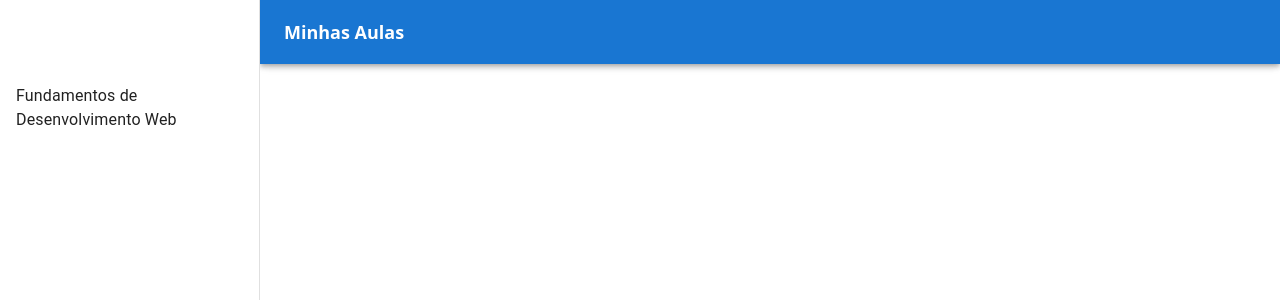
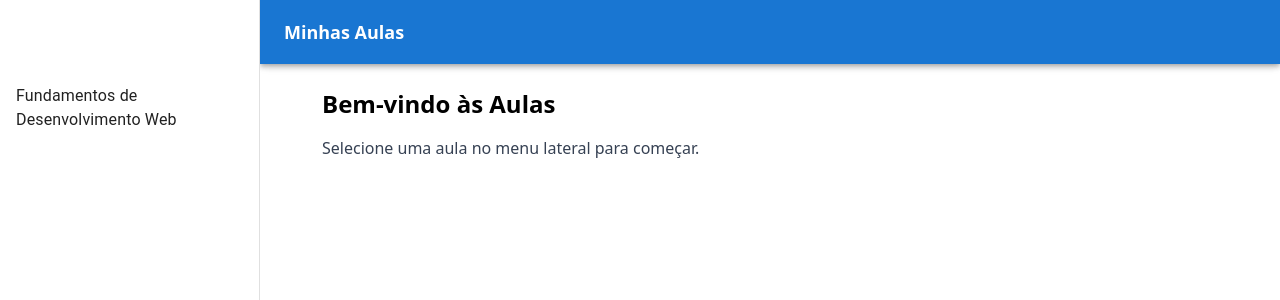
Before and after one commit to ezefferth/z-class, a Next.js app: page / in a window 1280 px wide. Shown: the top 300 px of the page. Built offline with nearby package versions, Linux system fonts and the light colour scheme; some icons are missing.

Commit message:
ajustes para build

```diff
--- a/package.json
+++ b/package.json
@@ -19,8 +19,7 @@
     "prismjs": "^1.30.0",
     "react": "19.2.1",
     "react-dom": "19.2.1",
-    "react-icons": "^5.5.0",
-    "react-router-dom": "^7.10.1"
+    "react-icons": "^5.5.0"
   },
   "devDependencies": {
     "@tailwindcss/postcss": "^4",
@@ -28,6 +27,7 @@
     "@types/prismjs": "^1.26.5",
     "@types/react": "^19",
     "@types/react-dom": "^19",
+    "baseline-browser-mapping": "^2.9.19",
     "eslint": "^9",
     "eslint-config-next": "16.0.8",
     "tailwindcss": "^4.1.17",
--- a/src/app/aulas/fudDevWeb/aula0/index.tsx
+++ b/src/app/aulas/fundamentosdedesenvolvimentoweb/aula0/page.tsx
@@ -2,7 +2,7 @@
 
 import LayoutAula from "@/src/components/layoutAula";
 
-export default function Aula0() {
+export default function Page() {
   return (
     <LayoutAula titulo="Aula 0 – Apresentação da Disciplina">
       <section className="space-y-8">
--- a/src/app/aulas/fudDevWeb/aula1/index.tsx
+++ b/src/app/aulas/fundamentosdedesenvolvimentoweb/aula1/page.tsx
@@ -1,9 +1,14 @@
 "use client";
+import dynamic from 'next/dynamic';
 
-import CodeBlock from "@/src/components/codeBlock";
+const CodeBlock = dynamic(
+  () => import("@/src/components/codeEditorRunner"),
+  { ssr: false, loading: () => <p>Carregando editor...</p> }
+);
+
 import LayoutAula from "@/src/components/layoutAula";
 
-export default function Aula1() {
+export default function Page() {
   return (
     <LayoutAula titulo="Aula 1 – História da Internet, WWW, Hipertexto e Introdução ao HTML">
       <section className="space-y-10">
@@ -206,7 +211,7 @@ export default function Aula1() {
           </h2>
 
           <CodeBlock
-            language="html"
+            // language="html"
             initialCode={`<!DOCTYPE html>
 <html>
   <head>
@@ -253,7 +258,7 @@ export default function Aula1() {
           </p>
 
           <CodeBlock
-            language="html"
+            // language="html"
             initialCode={`<h1>Título principal</h1>
 <h2>Seção</h2>
 <h3>Subseção</h3>`}
@@ -269,7 +274,7 @@ export default function Aula1() {
             exibidos no navegador.
           </p>
 
-          <CodeBlock language="html" initialCode={`<!-- Isto é um comentário -->`} />
+          <CodeBlock initialCode={`<!-- Isto é um comentário -->`} />
         </div>
 
         {/* LISTAS */}
@@ -283,7 +288,7 @@ export default function Aula1() {
           </p>
 
           <CodeBlock
-            language="html"
+            // language="html"
             initialCode={`<ul>
   <li>Item 1</li>
   <li>Item 2</li>
--- a/src/app/aulas/fudDevWeb/aula2/index.tsx
+++ b/src/app/aulas/fundamentosdedesenvolvimentoweb/aula2/page.tsx
@@ -1,12 +1,22 @@
 "use client";
 
-import CodeBlock from "@/src/components/codeBlock";
-import CodeBlockRunner from "@/src/components/codeEditorRunner";
-import CodeEditorRunner from "@/src/components/codeEditorRunner";
-import CodeRunner from "@/src/components/codeRunner";
+// import dynamic from 'next/dynamic';
+
+// const CodeBlockRunner = dynamic(
+//   () => import("@/src/components/codeEditorRunner"),
+//   { ssr: false, loading: () => <p>Carregando editor...</p> }
+// );
+
+// const CodeEditorRunner = dynamic(
+//   () => import("@/src/components/codeEditorRunner"),
+//   { ssr: false, loading: () => <p>Carregando editor...</p> }
+// );
+
 import LayoutAula from "@/src/components/layoutAula";
+import CodeBlockRunner from '@/src/components/codeEditorRunner';
+import CodeEditorRunner from '@/src/components/codeEditorRunner'
 
-export default function Aula2() {
+export default function Page() {
   return (
     <LayoutAula titulo="Aula 2 – Fundamentos Essenciais do HTML: Estrutura, Semântica e Construção de Conteúdo">
       <section className="space-y-10">
@@ -596,7 +606,7 @@ export default function Aula2() {
         </div>
 
         {/* ATIVIDADE */}
-<div className="p-6">
+        <div className="p-6">
           <h2 className="text-2xl font-bold mb-4">8. Atividade Prática: O Site do Restaurante</h2>
           <p className="mb-4">
             Agora vamos elevar o nível. Você foi contratado para criar a estrutura da página inicial
@@ -702,7 +712,7 @@ export default function Aula2() {
             Você deve ter notado que, sem CSS, as páginas parecem documentos simples do Word.
           </p>
           <p className="mt-3">
-            Na <strong>Aula 2</strong>, entraremos no mundo do <strong>CSS</strong>.
+            Na <strong>Aula 3</strong>, entraremos no mundo do <strong>CSS</strong>.
             Lá aprenderemos a pegar essa estrutura que criamos hoje e transformar em layouts
             coloridos, organizados e profissionais.
           </p>
--- a/src/app/layout.tsx
+++ b/src/app/layout.tsx
@@ -1,8 +1,11 @@
-import type { Metadata } from "next";
+import { AppBar, Toolbar, IconButton, Box } from "@mui/material";
+import DrawerAulas from "../components/drawerAula";
+import { Menu } from "@mui/icons-material";
+import type  { Metadata } from "next";
 import { Geist, Geist_Mono } from "next/font/google";
 import "./globals.css";
-
-import WebRouter from '../router/webRouter'
+import LayoutClient from "./layoutClient";
+const drawerWidth = 260;
 
 const geistSans = Geist({
   variable: "--font-geist-sans",
@@ -18,18 +21,16 @@ export const metadata: Metadata = {
   title: "Create Next App",
   description: "Generated by create next app",
 };
-
 export default function RootLayout({
   children,
-}: Readonly<{
+}: {
   children: React.ReactNode;
-}>) {
+}) {
+
   return (
-    <html lang="pt-br">
-      <body
-        className={`${geistSans.variable} ${geistMono.variable} antialiased`}
-      >
-        <WebRouter />
+    <html lang="pt-BR" suppressHydrationWarning>
+      <body className={`${geistSans.variable} ${geistMono.variable} antialiased`}>
+        <LayoutClient>{children}</LayoutClient>
       </body>
     </html>
   );
--- /dev/null
+++ b/src/app/layoutClient.tsx
@@ -0,0 +1,62 @@
+"use client";
+
+import { useState } from "react";
+import { AppBar, Toolbar, IconButton, Box } from "@mui/material";
+import { Menu } from "@mui/icons-material";
+import DrawerAulas from "../components/drawerAula";
+
+const drawerWidth = 260;
+
+export default function LayoutClient({
+  children,
+}: {
+  children: React.ReactNode;
+}) {
+  const [mobileOpen, setMobileOpen] = useState(false);
+  const handleDrawerToggle = () => setMobileOpen(!mobileOpen);
+
+  return (
+    <Box sx={{ display: "flex" }}>
+      <AppBar
+        position="fixed"
+        sx={{
+          width: { sm: `calc(100% - ${drawerWidth}px)` },
+          ml: { sm: `${drawerWidth}px` },
+        }}
+      >
+        <Toolbar>
+          <IconButton
+            color="inherit"
+            edge="start"
+            onClick={handleDrawerToggle}
+            sx={{ mr: 2, display: { sm: "none" } }}
+          >
+            <Menu />
+          </IconButton>
+          <h1 className="text-lg font-semibold">Minhas Aulas</h1>
+        </Toolbar>
+      </AppBar>
+
+      <DrawerAulas
+        mobileOpen={mobileOpen}
+        handleDrawerToggle={handleDrawerToggle}
+      />
+
+      <Box
+        component="main"
+        sx={{
+          flexGrow: 1,
+          p: 3,
+          mt: 8,
+          ml: { sm: `${drawerWidth}px` },
+          display: "flex",
+          justifyContent: "center",
+          alignItems: "flex-start",
+          width: "100%",
+        }}
+      >
+        <div className="w-full max-w-4xl">{children}</div>
+      </Box>
+    </Box>
+  );
+}
--- a/src/app/page.tsx
+++ b/src/app/page.tsx
@@ -1,65 +1,13 @@
-"use client";
+export default function Home() {
+  return (
+    <div>
+      <h2 className="text-2xl font-bold mb-4">
+        Bem-vindo às Aulas
+      </h2>
 
-import { useState } from "react";
-import { AppBar, Toolbar, IconButton, Box } from "@mui/material";
-
-import { Outlet } from "react-router-dom";
-import DrawerAulas from "../components/drawerAula";
-import { Menu } from "@mui/icons-material";
-
-const drawerWidth = 260;
-
-export default function DefaultPage() {
-  const [mobileOpen, setMobileOpen] = useState(false);
-  const handleDrawerToggle = () => setMobileOpen(!mobileOpen);
-
-  return (
-    <Box sx={{ display: "flex" }}>
-      {/* AppBar */}
-      <AppBar
-        position="fixed"
-        sx={{
-          width: { sm: `calc(100% - ${drawerWidth}px)` },
-          ml: { sm: `${drawerWidth}px` },
-        }}
-      >
-        <Toolbar>
-          <IconButton
-            color="inherit"
-            edge="start"
-            onClick={handleDrawerToggle}
-            sx={{ mr: 2, display: { sm: "none" } }}
-          >
-            <Menu />
-          </IconButton>
-          <h1 className="text-lg font-semibold">Minhas Aulas</h1>
-        </Toolbar>
-      </AppBar>
-
-      {/* Drawer */}
-      <DrawerAulas
-        mobileOpen={mobileOpen}
-        handleDrawerToggle={handleDrawerToggle}
-      />
-
-      {/* Conteúdo */}
-      <Box
-        component="main"
-        sx={{
-          flexGrow: 1,
-          p: 3,
-          mt: 8,
-          ml: { sm: `${drawerWidth}px` }, // desloca no desktop, ignora no mobile
-          display: "flex",
-          justifyContent: "center", // centraliza horizontalmente
-          alignItems: "flex-start", // topo, mas centralizado
-          width: "100%",
-        }}
-      >
-        <div className="w-full max-w-4xl">
-          <Outlet />
-        </div>
-      </Box>
-    </Box>
+      <p className="text-gray-700">
+        Selecione uma aula no menu lateral para começar.
+      </p>
+    </div>
   );
 }
--- a/src/components/drawerAula/index.tsx
+++ b/src/components/drawerAula/index.tsx
@@ -11,7 +11,7 @@ import {
 } from "@mui/material";
 import ExpandLess from "@mui/icons-material/ExpandLess";
 import ExpandMore from "@mui/icons-material/ExpandMore";
-import { useNavigate, useLocation } from "react-router-dom";
+import { useRouter, usePathname } from "next/navigation";
 import { useState } from "react";
 
 interface DrawerAulasProps {
@@ -43,11 +43,11 @@ export default function DrawerAulas({
   mobileOpen,
   handleDrawerToggle,
 }: DrawerAulasProps) {
-  const navigate = useNavigate();
-  const location = useLocation();
+  const router = useRouter();
+  const pathname = usePathname();
 
   // disciplina e aula atualmente ativa pela rota
-  const pathParts = location.pathname.split("/").filter(Boolean);
+  const pathParts = pathname.split("/").filter(Boolean);
   const activeDiscSlug = pathParts[1]; // /aulas/[disciplina]/[aula]
   const activeAulaSlug = pathParts[2];
 
@@ -111,7 +111,7 @@ export default function DrawerAulas({
                           },
                         }}
                         onClick={() =>
-                          navigate(`/aulas/${disciplinaSlug}/${aulaSlug}`)
+                          router.push(`/aulas/${disciplinaSlug}/${aulaSlug}`)
                         }
                       >
                         <ListItemText primary={aula} />
--- a/src/router/webRouter.tsx
+++ /dev/null
@@ -1,30 +0,0 @@
-"use client";
-
-import { BrowserRouter, Routes, Route } from "react-router-dom";
-import DefaultPage from "../app/page";
-import Aula0 from "../app/aulas/fudDevWeb/aula0";
-import Aula1 from "../app/aulas/fudDevWeb/aula1";
-import Aula2 from "../app/aulas/fudDevWeb/aula2";
-
-export default function WebRouter() {
-  return (
-    <BrowserRouter>
-      <Routes>
-        <Route path="/" element={<DefaultPage />}>
-          <Route
-            path="aulas/fundamentosdedesenvolvimentoweb/aula0"
-            element={<Aula0 />}
-          />
-          <Route
-            path="aulas/fundamentosdedesenvolvimentoweb/aula1"
-            element={<Aula1 />}
-          />
-          <Route
-            path="aulas/fundamentosdedesenvolvimentoweb/aula2"
-            element={<Aula2 />}
-          />
-        </Route>
-      </Routes>
-    </BrowserRouter>
-  );
-}
```
Also changed, not shown: 1 other file (tests, documents, lock files or other folders).
